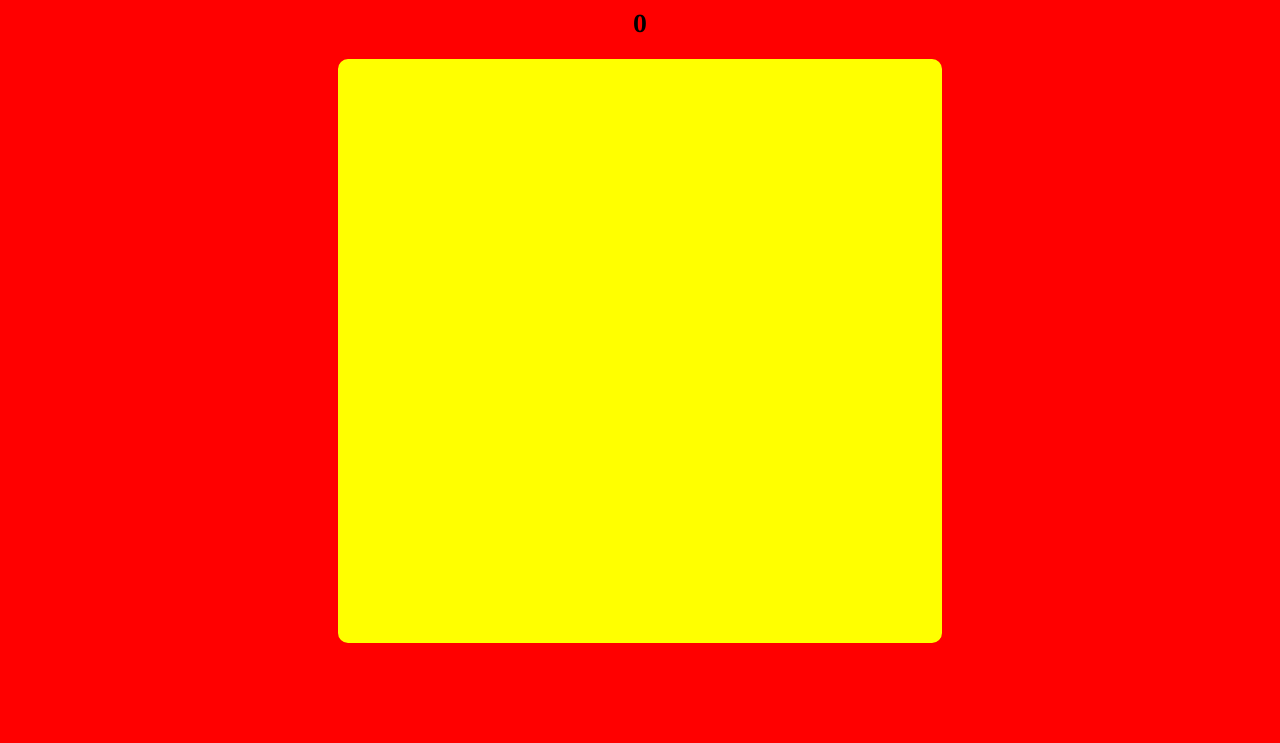
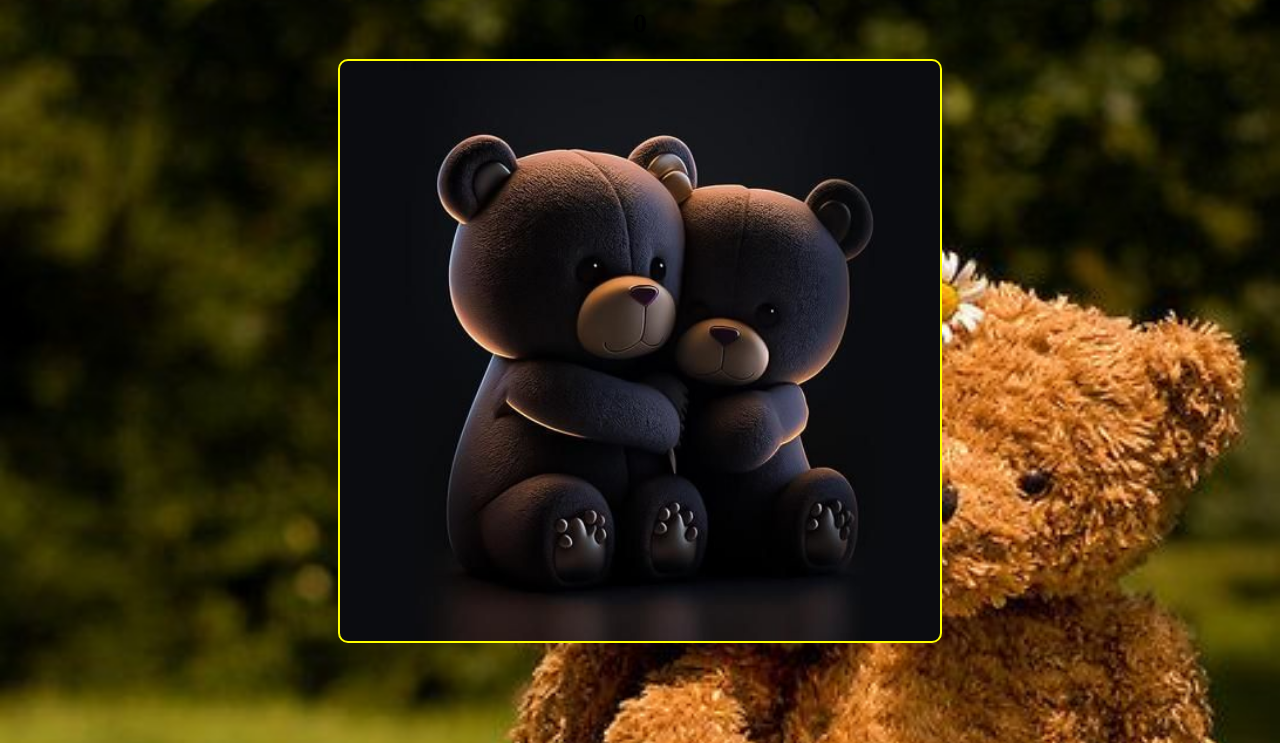
Before and after one commit to Paula2416/bears, a plain HTML site: page index.html in a window 1280 px wide. Shown: the part 80-823 px from the top of the page. Drawn offline with Linux system fonts and the light colour scheme.

Commit message:
replace the colour background with the images

```diff
--- a/assets /css/stytle.css
+++ b/assets /css/stytle.css
@@ -1,7 +1,8 @@
 body {
     font-family: Georgia, 'Times New Roman', Times, serif;
     text-align: center;
-    background-color: red;
+    /* background-color: red; */
+    background: url('../images/mainbg.jpg');
     background-size: cover;
     margin: 0;
     padding: 0;
@@ -16,7 +17,7 @@ body {
     display: grid;
     grid-template-columns: repeat(3, 1fr);
     gap: 10%;
-    background-color: yellow;
+    background: url('../images/center.jpg');
     background-size: cover;
     border: 2px solid yellow;
     border-radius: 10px;
```
